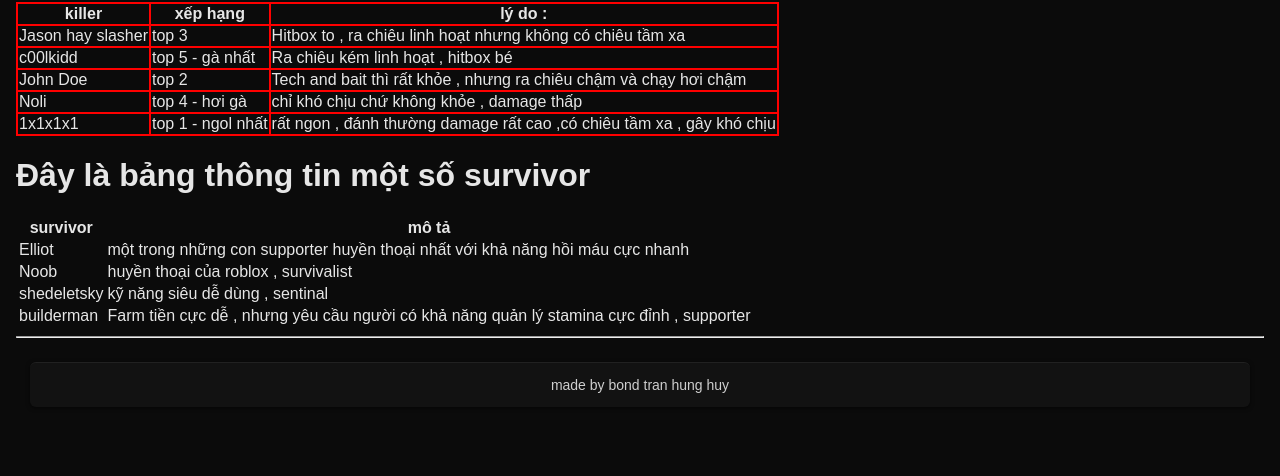
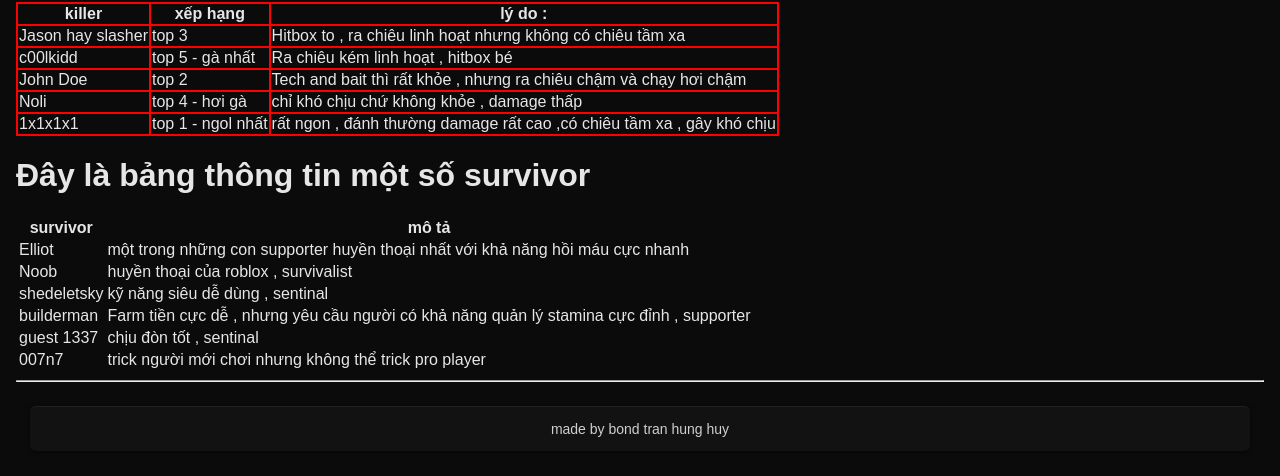
Before and after one commit to ripsigmaguy666Iamnoobbacon/FORSAKEN-INTRODUCING, a plain HTML site: page index.html in a window 1280 px wide. Shown: the part 618-1094 px from the top of the page. Drawn offline with Linux system fonts and the light colour scheme.

Commit message:
1.0 update

```diff
--- a/index.html
+++ b/index.html
@@ -84,6 +84,14 @@
             <td>builderman</td>
             <td>Farm tiền cực dễ , nhưng yêu cầu người có khả năng quản lý stamina cực đỉnh , supporter</td>
         </tr>
+        <tr>
+            <td>guest 1337</td>
+            <td>chịu đòn tốt , sentinal</td>
+        </tr>
+        <tr>
+            <td>007n7</td>
+            <td>trick người mới chơi nhưng không thể trick pro player</td>
+        </tr>
     </table>
     <hr>
     <footer>
```
